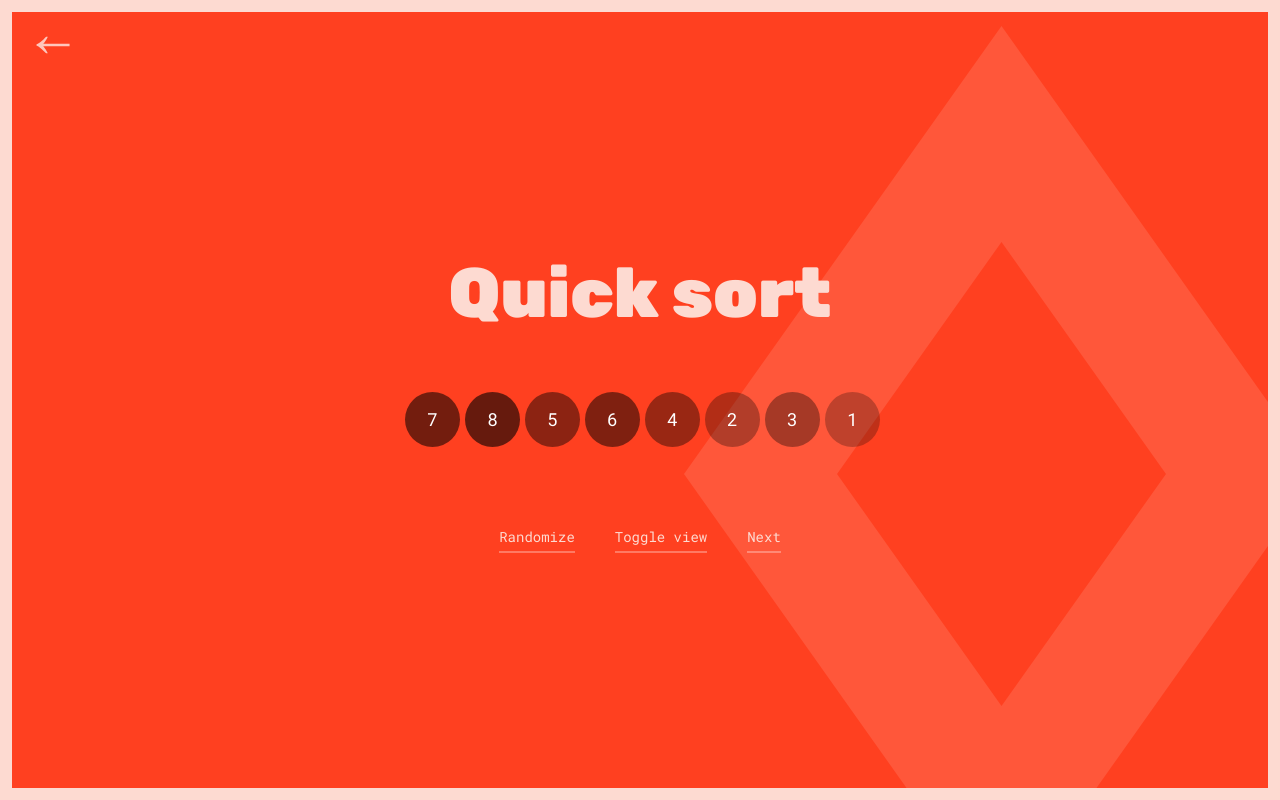
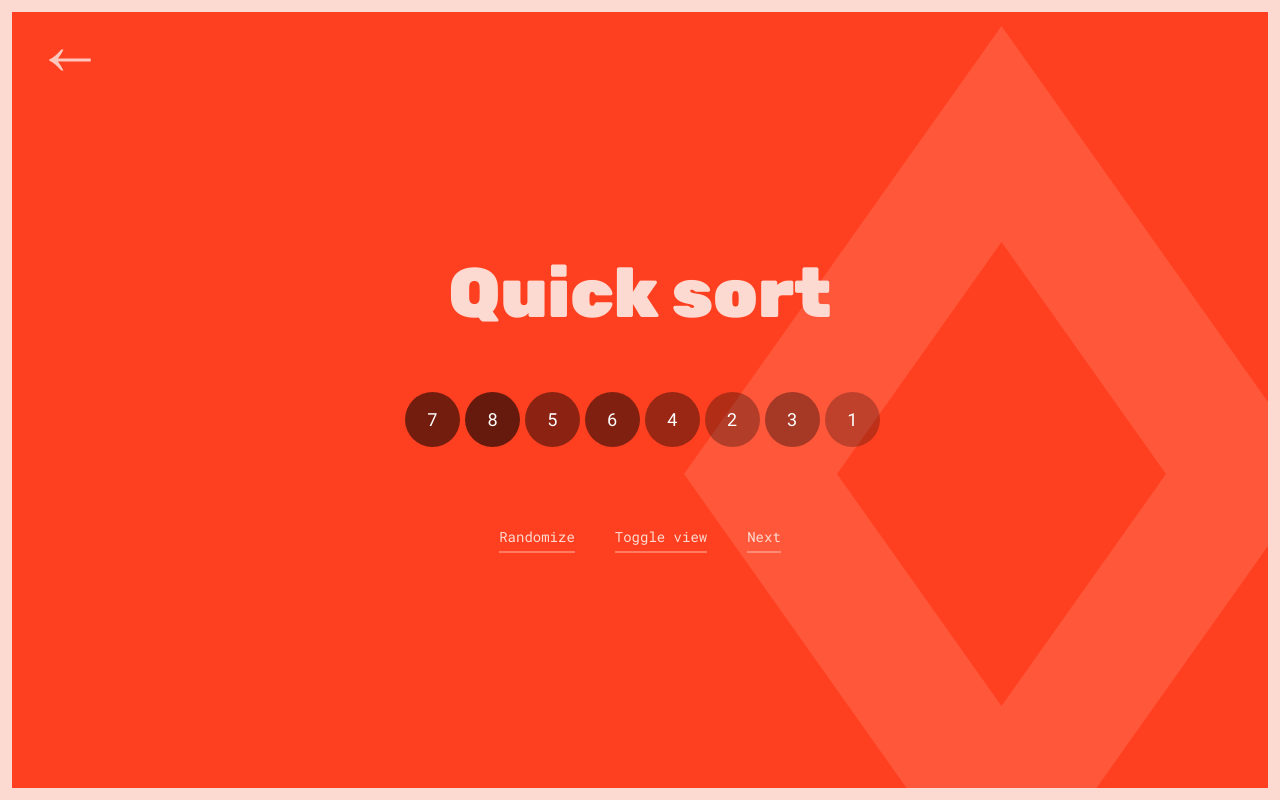
Before and after one commit to chardos/algorithm-viz, a React app: page /quicksort in a window 1280 px wide. Built offline with nearby package versions, Linux system fonts and the light colour scheme.

Commit message:
Escape key working

```diff
--- a/src/App.js
+++ b/src/App.js
@@ -1,26 +1,36 @@
 import React, { Component } from 'react';
-import { Link } from 'react-router';
+import { Link, browserHistory } from 'react-router';
 import Header from './components/Common/Header/Header';
 import Icon from './components/Icon/Icon';
 import './App.scss';
 
 class App extends Component {
-  renderBackArrow(){
+    componentDidMount() {
+        console.log('ASDF');
+        document.addEventListener("keydown", this.handleKeyDown);
+    }
+
+    renderBackArrow() {
         const isNotSplashPage = window.location.pathname !== '/';
         return isNotSplashPage && (
             <Link to="/" className="back-arrow">
-              <Icon name="back-arrow" width="40" height="40" />
+                <Icon name="back-arrow" width="50" height="50"/>
             </Link>
         )
     }
 
+    handleKeyDown(e) {
+        if (e.keyCode === 27) {
+            browserHistory.push('/')
+        }
+    }
+
     render() {
         return (
-        <div className="App">
+            <div className="App" onKeyPress={this.handleKeyDown}>
                 <div className="border-wrap">
                     {this.renderBackArrow()}
-                <Header />
-                {this.props.children}
+                    <Header/> {this.props.children}
                 </div>
             </div>
         );
--- a/src/App.scss
+++ b/src/App.scss
@@ -85,13 +85,13 @@ h1{
 
 .back-arrow {
     position: absolute;
-    top: 25px;
-    left: 33px;
+    top: 35px;
+    left: 45px;
     opacity: 0.7;
     transition: 0.3s all;
 
     &:hover {
         opacity: 1;
-        transform: scale(1.05);
+        transform: translateX(-5px);
     }
 }
--- a/src/components/Common/Bar/Bar.js
+++ b/src/components/Common/Bar/Bar.js
@@ -1,7 +1,9 @@
+// @flow
+
 import React from 'react';
 import './Bar.scss';
 
-export default function Bar(props) {
+export default function Bar(props: {}) {
     const style = {
         transform: `translateX(${props.position}px)`,
         height: props.children * 10,
```
Lines whose indentation alone changed are shown as unchanged.
